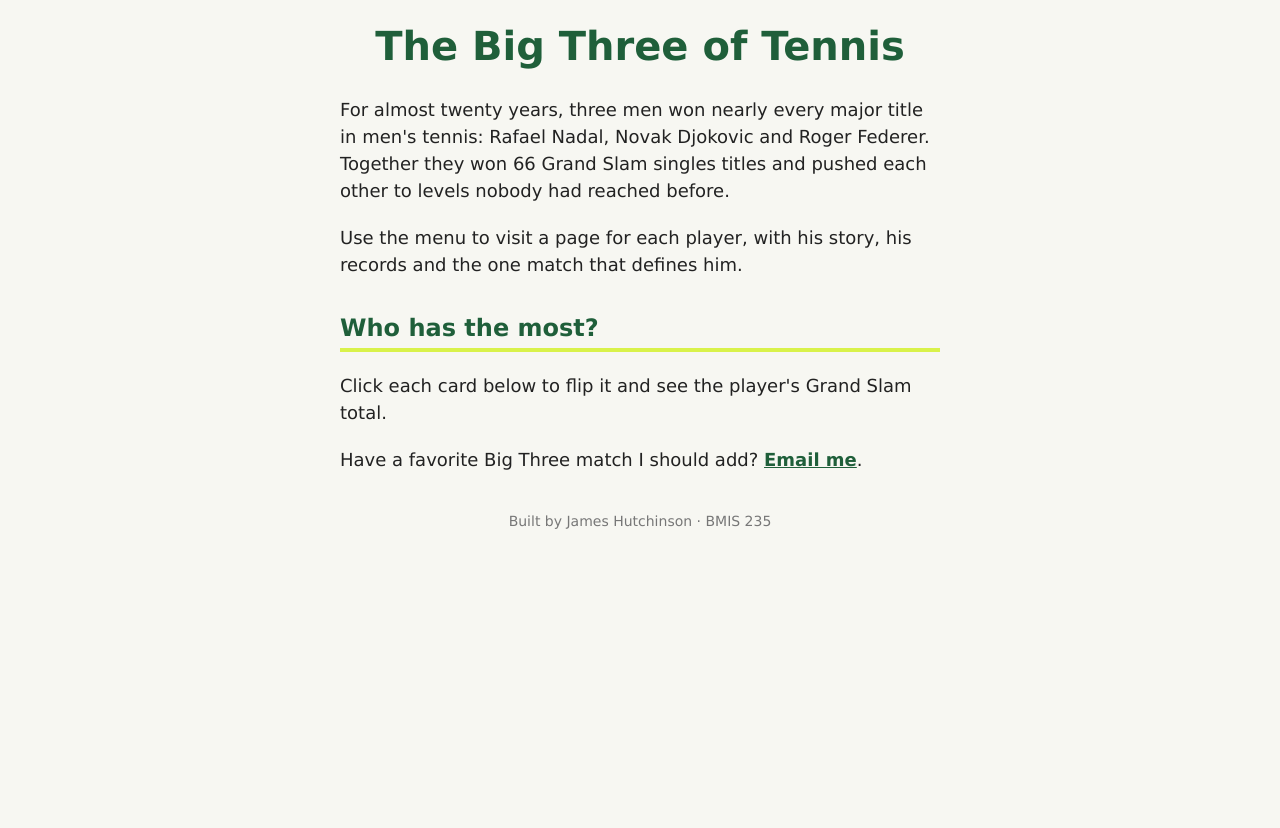
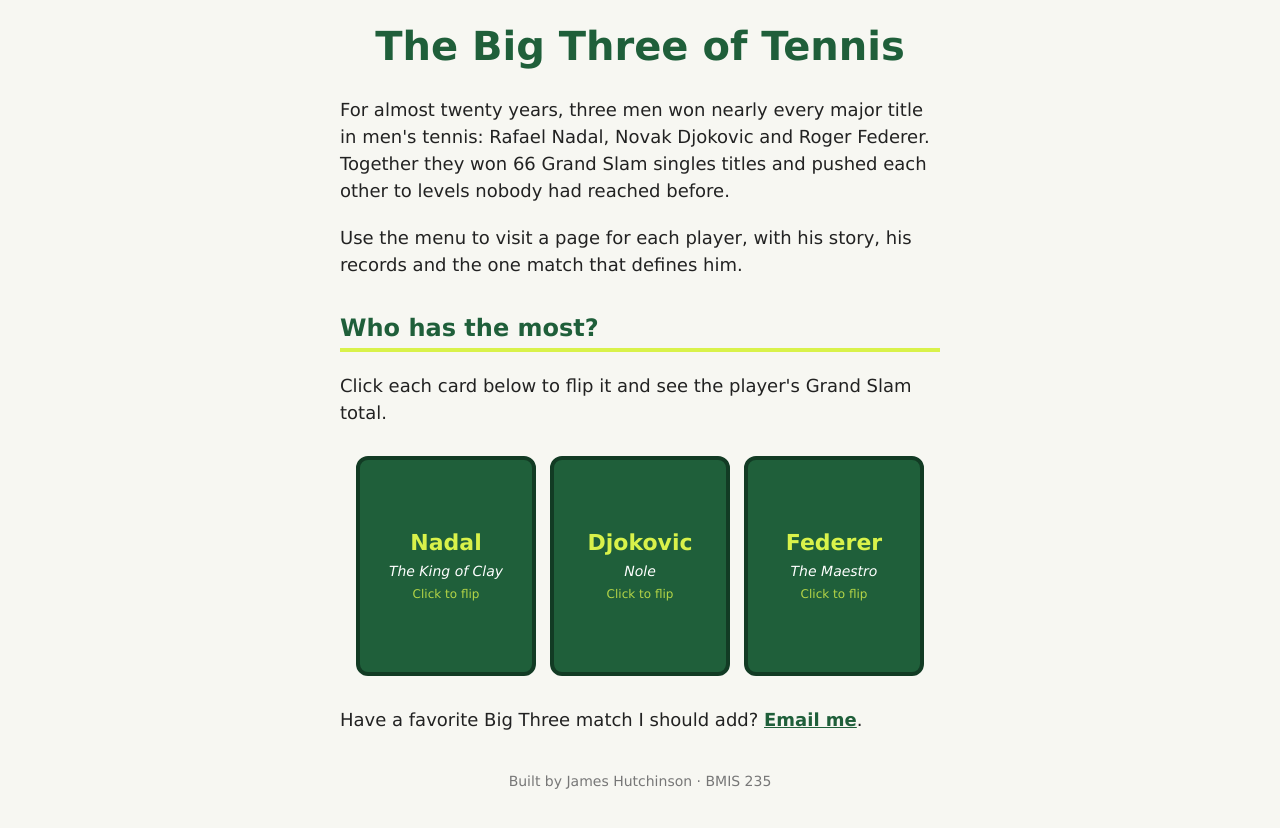
Before and after one commit to JamesHutchinson52/bmis235-html-3, a plain HTML site: page index.html in a window 1280 px wide. Shown: the part 90-918 px from the top of the page. Before the commit the page ends 800 px from the top, so only its background shows below. Drawn offline with Linux system fonts and the light colour scheme.

Commit message:
Add interactive graphic

```diff
--- a/index.html
+++ b/index.html
@@ -39,7 +39,51 @@
      This box is empty on purpose. In Part 7 you paste an interactive
      graphic BETWEEN the opening <div> and the closing </div> below.
      ===================================================================== -->
-<div class="showcase"></div>
+<div class="showcase">
+<!-- HTML: three flip cards, one per player. Click a card to flip it and see career stats. -->
+<div class="showcase-cards">
+  <button class="showcase-card" type="button" aria-pressed="false">
+    <span class="showcase-front"><strong>Nadal</strong><em>The King of Clay</em><small>Click to flip</small></span>
+    <span class="showcase-back"><strong>22</strong>Grand Slam titles<small>14 French Opens</small></span>
+  </button>
+  <button class="showcase-card" type="button" aria-pressed="false">
+    <span class="showcase-front"><strong>Djokovic</strong><em>Nole</em><small>Click to flip</small></span>
+    <span class="showcase-back"><strong>24</strong>Grand Slam titles<small>10 Australian Opens</small></span>
+  </button>
+  <button class="showcase-card" type="button" aria-pressed="false">
+    <span class="showcase-front"><strong>Federer</strong><em>The Maestro</em><small>Click to flip</small></span>
+    <span class="showcase-back"><strong>20</strong>Grand Slam titles<small>8 Wimbledons</small></span>
+  </button>
+</div>
+
+<!-- CSS: brand colors and flip animation. Every rule starts with .showcase so it only affects this box. -->
+<style>
+.showcase { max-width: 640px; margin: 30px auto; }
+.showcase .showcase-cards { display: flex; flex-wrap: wrap; gap: 14px; justify-content: center; }
+.showcase .showcase-card { width: 180px; height: 220px; padding: 0; border: none; background: none; cursor: pointer; perspective: 800px; position: relative; font-family: Verdana, Geneva, sans-serif; }
+.showcase .showcase-front,
+.showcase .showcase-back { position: absolute; inset: 0; display: flex; flex-direction: column; align-items: center; justify-content: center; gap: 8px; border-radius: 12px; border: 4px solid #123b24; backface-visibility: hidden; transition: transform 0.5s; }
+.showcase .showcase-front { background-color: #1f5f3a; color: #d9f24a; }
+.showcase .showcase-back { background-color: #d9f24a; color: #123b24; transform: rotateY(180deg); font-size: 15px; }
+.showcase .showcase-card.is-flipped .showcase-front { transform: rotateY(-180deg); }
+.showcase .showcase-card.is-flipped .showcase-back { transform: rotateY(0deg); }
+.showcase .showcase-front strong { font-size: 22px; }
+.showcase .showcase-back strong { font-size: 54px; line-height: 1; }
+.showcase .showcase-front em { color: #ffffff; font-size: 14px; }
+.showcase .showcase-card small { font-size: 12px; opacity: 0.8; }
+.showcase .showcase-card:focus-visible { outline: 3px solid #123b24; outline-offset: 4px; border-radius: 12px; }
+</style>
+
+<!-- JavaScript: flips a card when it is clicked (or chosen with the keyboard). -->
+<script>
+document.querySelectorAll('.showcase .showcase-card').forEach(function (card) {
+  card.addEventListener('click', function () {
+    var flipped = card.classList.toggle('is-flipped');
+    card.setAttribute('aria-pressed', flipped ? 'true' : 'false');
+  });
+});
+</script>
+</div>
 
 <p>Have a favorite Big Three match I should add? <a href="mailto:jhutchinson@zagmail.gonzaga.edu">Email me</a>.</p>
 
```
